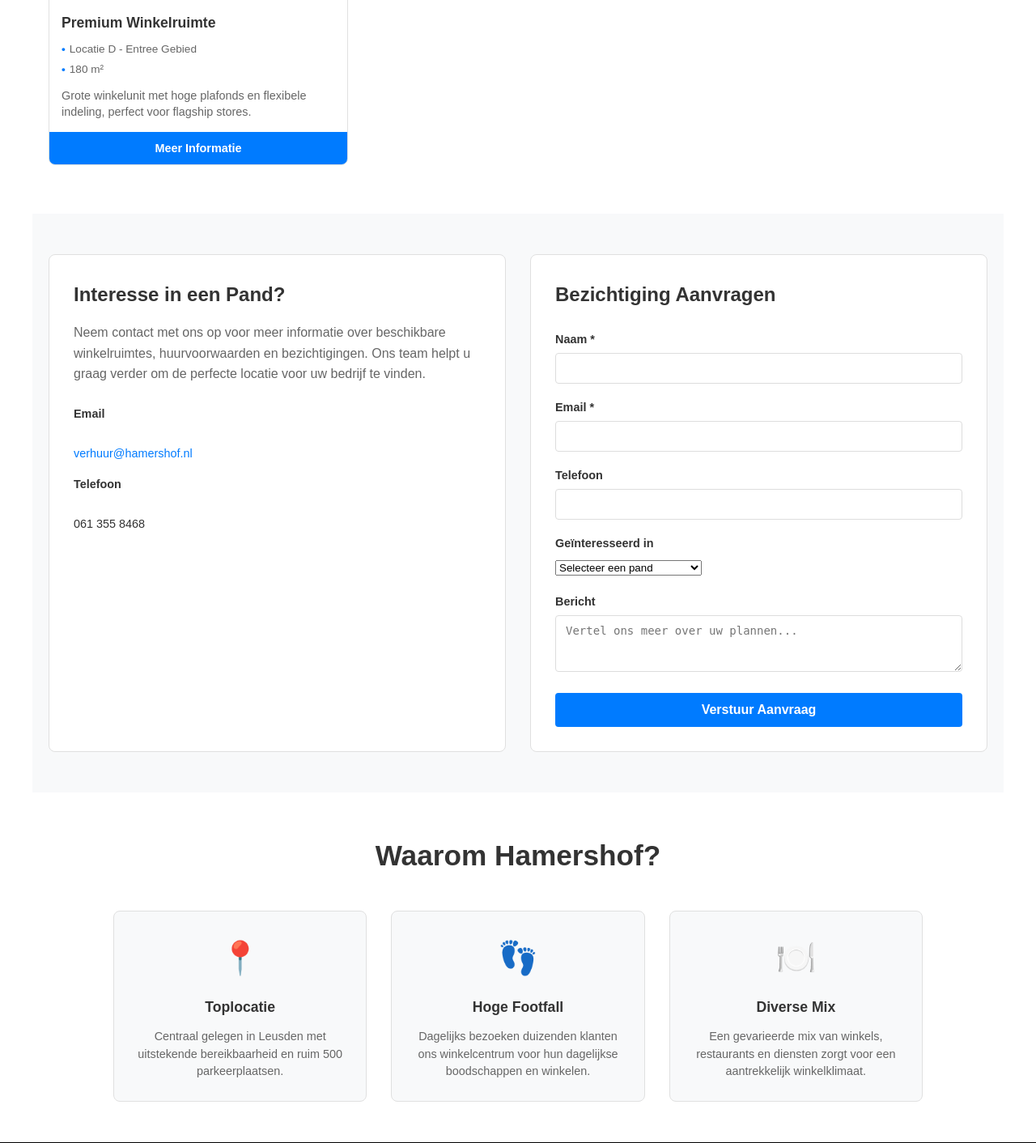
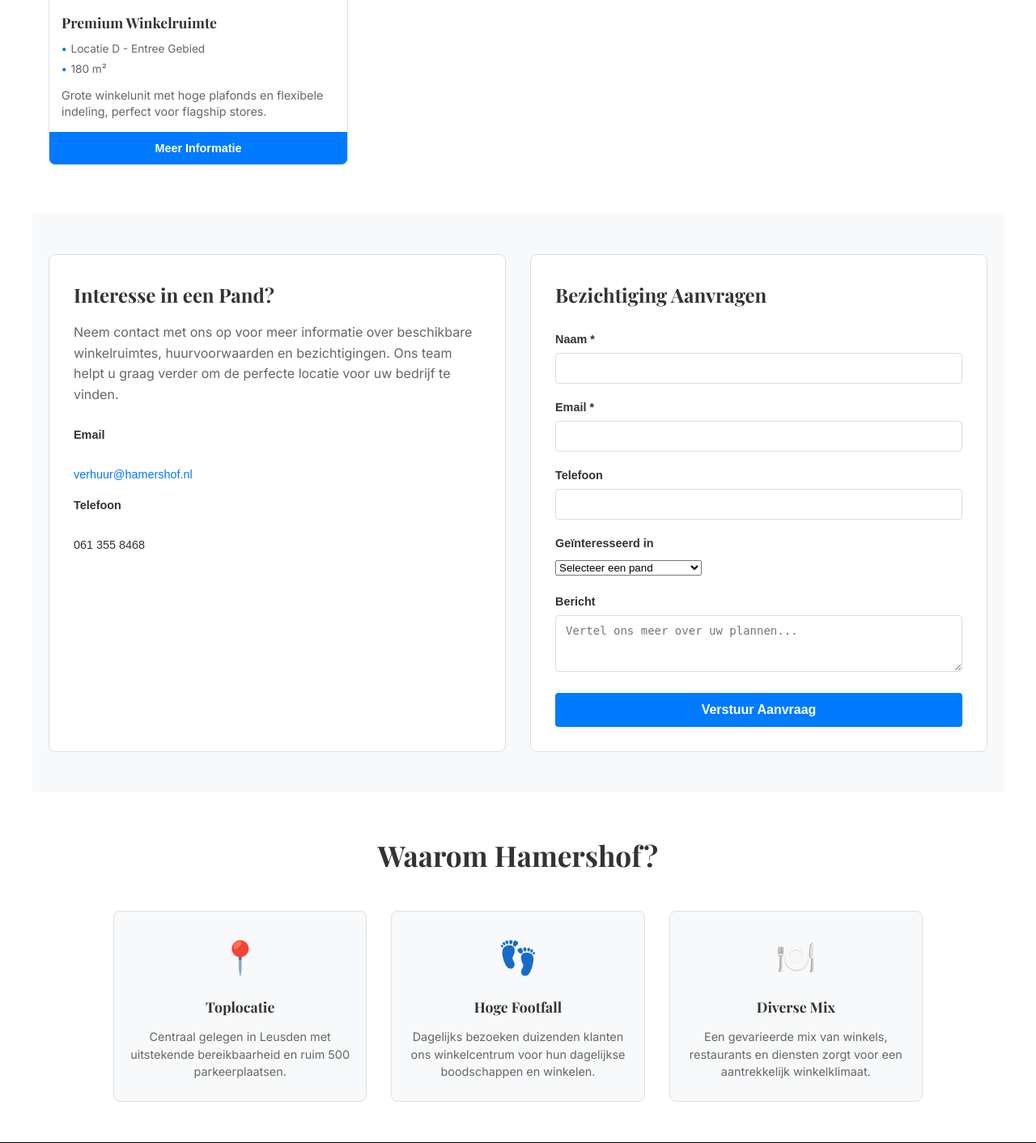
Before and after one commit to NickH2008/Vernieuwing-Hamershof, a PHP site: page /public/tehuur.php in a window 1280 px wide. Shown: the part 1050-2462 px from the top of the page at 81% size. Run offline with PHP 8.4, Linux system fonts and the light colour scheme; some web fonts are replaced.

Commit message:
Add CSS variables for color scheme and reset styles

```diff
--- a/public/css/main.css
+++ b/public/css/main.css
@@ -12,3 +12,14 @@
     margin: 0;
     padding: 0;
 }
+
+h1, h2, h3, h4, h5, h6{
+    font-family: var(--title-font);
+}
+p, ul, ol, dl, dt, dd{
+    font-family: var(--body-font);
+}
+
+body{
+    color: var(--black-color);
+}
```
